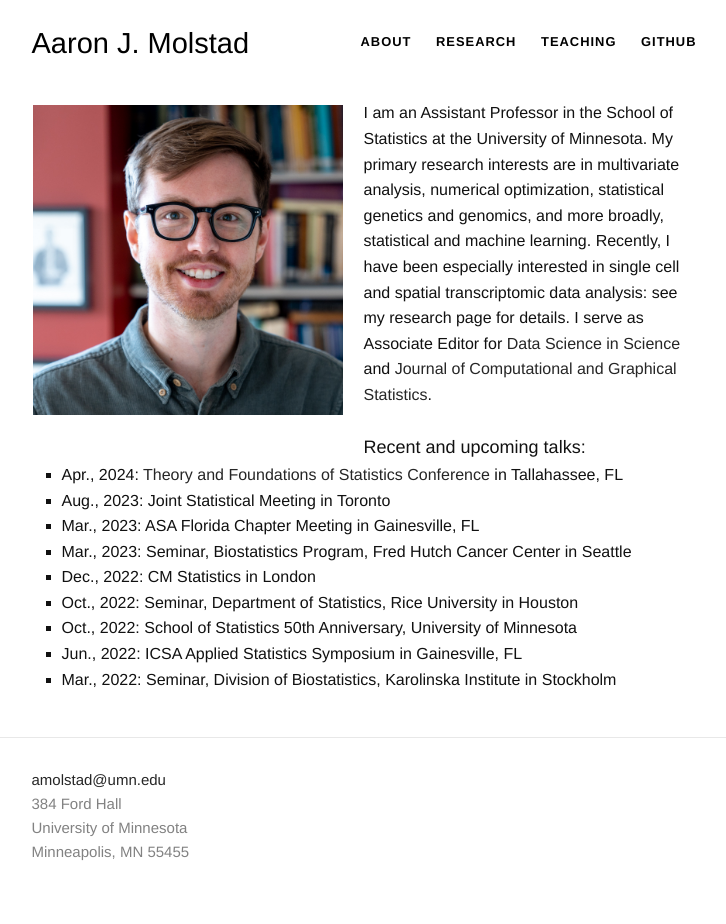
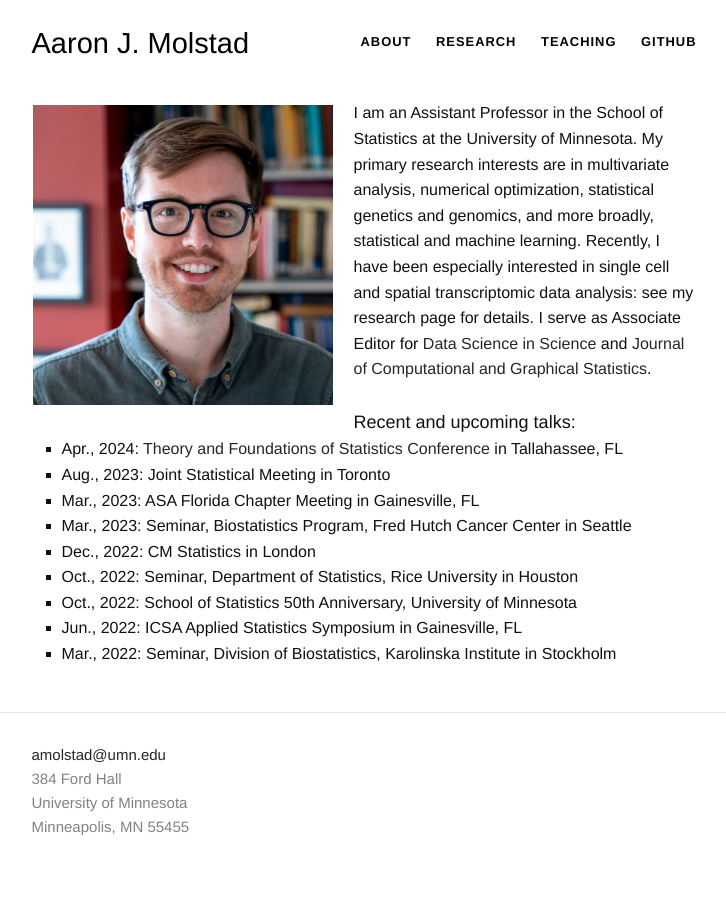
Before and after one commit to ajmolstad/ajmolstad.github.io, a Jekyll site: the page built from index.html, in a window 1280 px wide. Shown: the whole page, without its empty margins (276-1002 px from the left). Built offline with Jekyll 4.4.1, drawn with Linux system fonts in a browser that asks for light colours; after the commit the page ends 900 px from its top, so only the background shows below that.

Commit message:
Update index.html

```diff
--- a/index.html
+++ b/index.html
@@ -15,9 +15,9 @@ layout: default
 
 
 <div class="default">
- <dl class="wp-caption alignleft" style="max-width: 310px">
+ <dl class="wp-caption alignleft" style="max-width: 300px">
 <dt><a href=""><img class="" src="/images/Molstad.jpg" alt="" /></a>
-	<img padding: 6px;></dt>
+	<img padding: 5px;></dt>
 <dd></dd>
 </dl>
 <font size="3">
```
